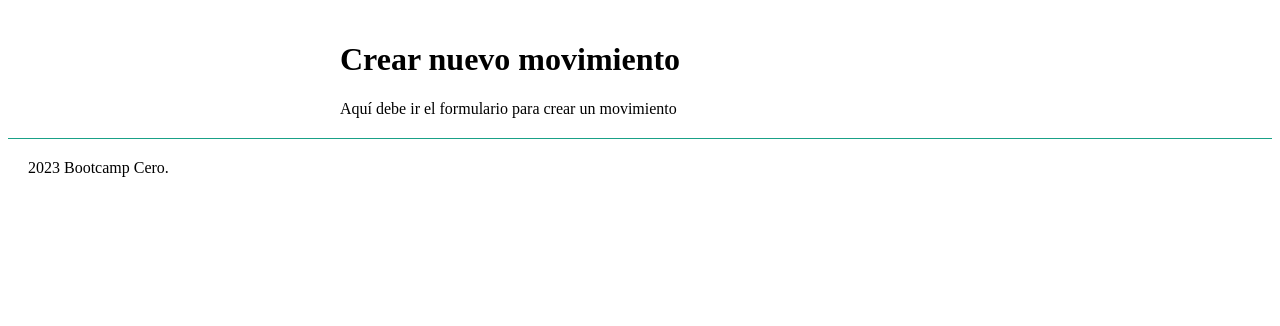
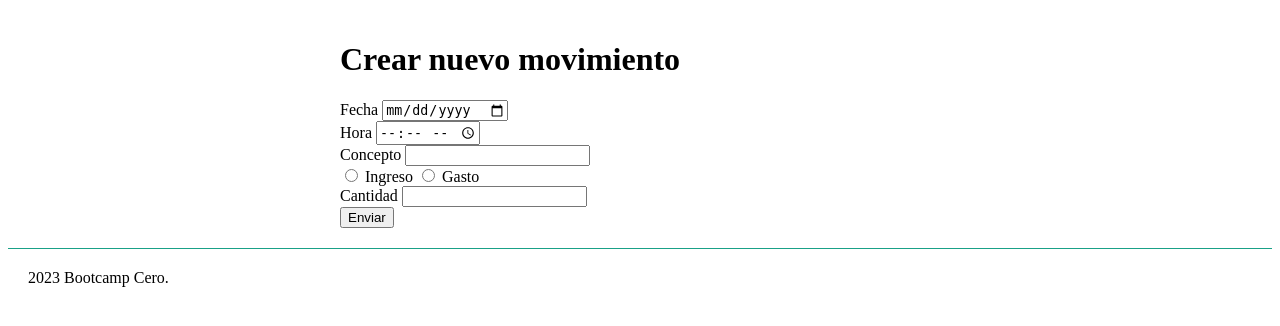
Before and after one commit to juliangordon88/Practicando-Git, a Flask app: page /nuevo in a window 1280 px wide. Shown: the part 83-409 px from the top of the page. Run offline with Flask 2, Linux system fonts and the light colour scheme.

Commit message:
feat: primera versión del formulario

```diff
--- a/balance/templates/nuevo.html
+++ b/balance/templates/nuevo.html
@@ -1,13 +1,55 @@
 {% extends "base.html" %}
 
-{% block contenido %}
-Aquí debe ir el formulario para crear un movimiento
-{% endblock contenido %}
+{% block head_title%}
+{{ super() }}: Nuevo movimiento
+{% endblock head_title %}
 
 {% block page_title%}
 <h1>Crear nuevo movimiento</h1>
 {% endblock page_title %}
 
-{% block head_title%}
-{{ super() }}: Nuevo movimiento
-{% endblock head_title %}
+{% block contenido %}
+
+<!--
+  CRUD: Create, Read, Update, Delete
+
+  GET: read
+  POST: create (delete, update)
+  DELETE: delete
+  PUT: update
+-->
+
+<form action="/nuevo" method="get">
+  <div class="campo-formulario">
+    <label for="fecha">Fecha</label>
+    <input type="date" name="date" id="fecha">
+  </div>
+
+  <div class="campo-formulario">
+    <label for="hora">Hora</label>
+    <input type="time" name="time" id="hora">
+  </div>
+
+  <div class="campo-formulario">
+    <label for="concepto">Concepto</label>
+    <input type="text" name="subject" id="concepto">
+  </div>
+
+  <div class="campo-formulario">
+    <input type="radio" name="mov_type" id="ingreso" value="I">
+    <label for="ingreso">Ingreso</label>
+    <input type="radio" name="mov_type" id="gasto" value="G">
+    <label for="gasto">Gasto</label>
+  </div>
+
+  <div class="campo-formulario">
+    <label for="cantidad">Cantidad</label>
+    <input type="number" name="quantity" id="cantidad">
+  </div>
+
+  <div class="acciones">
+    <button type="submit">Enviar</button>
+  </div>
+</form>
+
+{% endblock contenido %}
```
